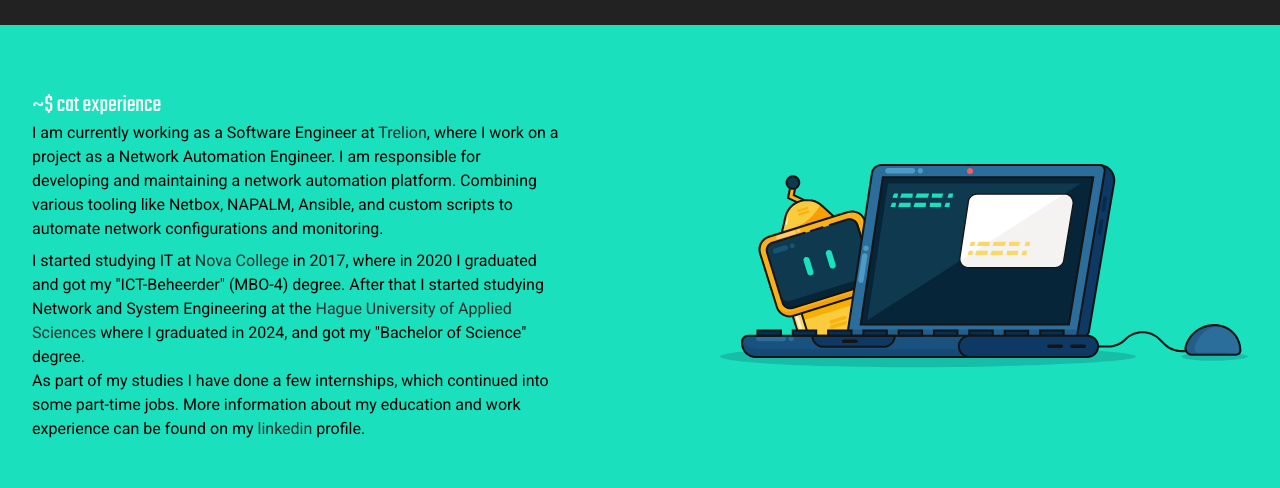
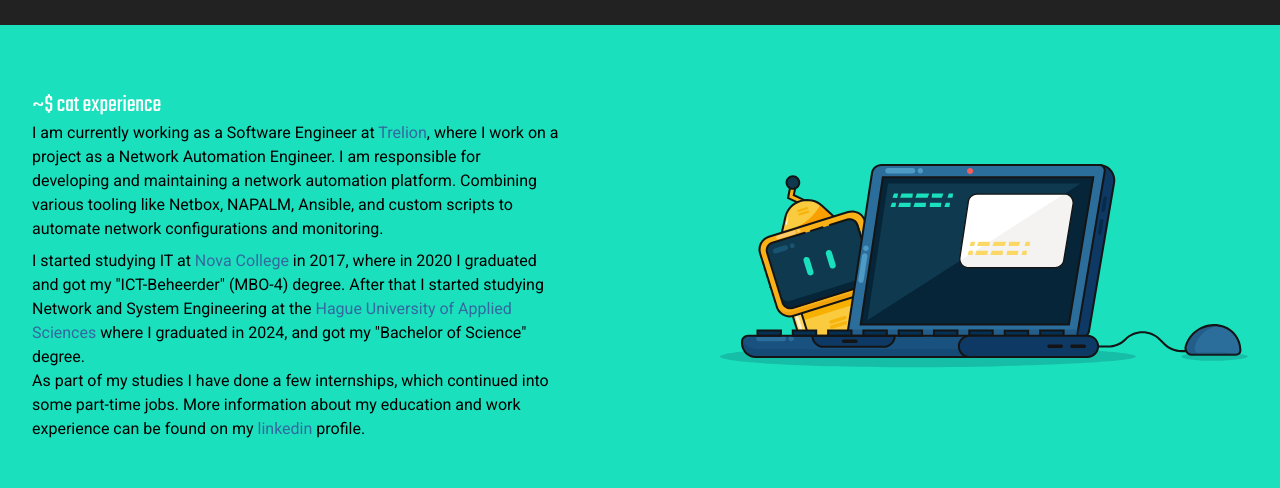
Before and after one commit to wouterdebruijn/wouterdebruijn.nl, a Next.js app: page / in a window 1280 px wide. Shown: the part 780-1268 px from the top of the page. Built offline with nearby package versions, Linux system fonts and the light colour scheme.

Commit message:
🐛 Fixed incorrect color for links

```diff
--- a/src/app/globals.css
+++ b/src/app/globals.css
@@ -3,7 +3,7 @@
 @theme inline {
 --color-primary: #1AE0BD;
 --color-secondary: #1A1A1A;
---color-tertiary: #2D2D2D;
+--color-tertiary: #32699f;
 --color-background: #222222;
 --font-teko: var(--font-teko);
 --font-roboto: var(--font-roboto);
```
